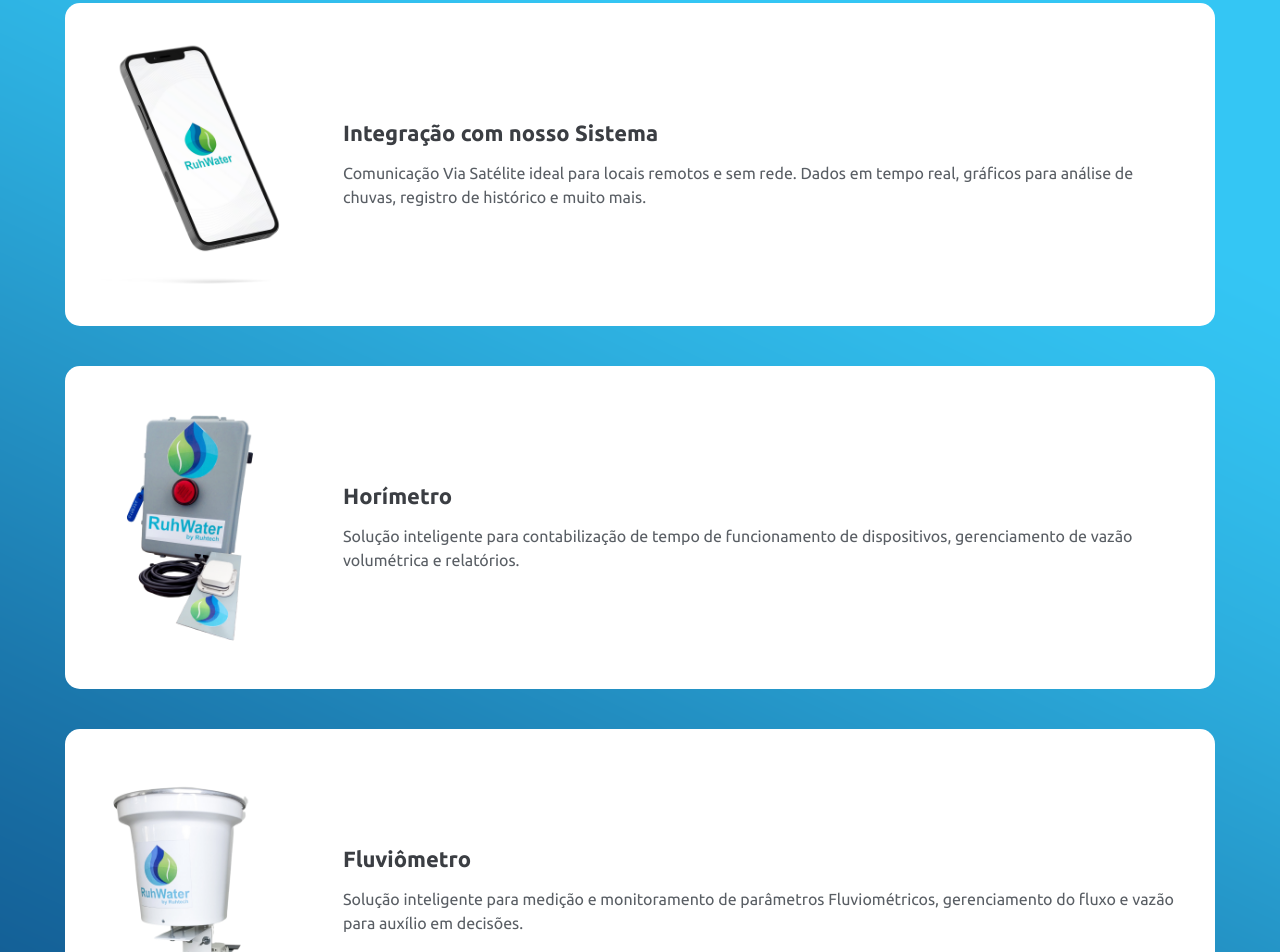
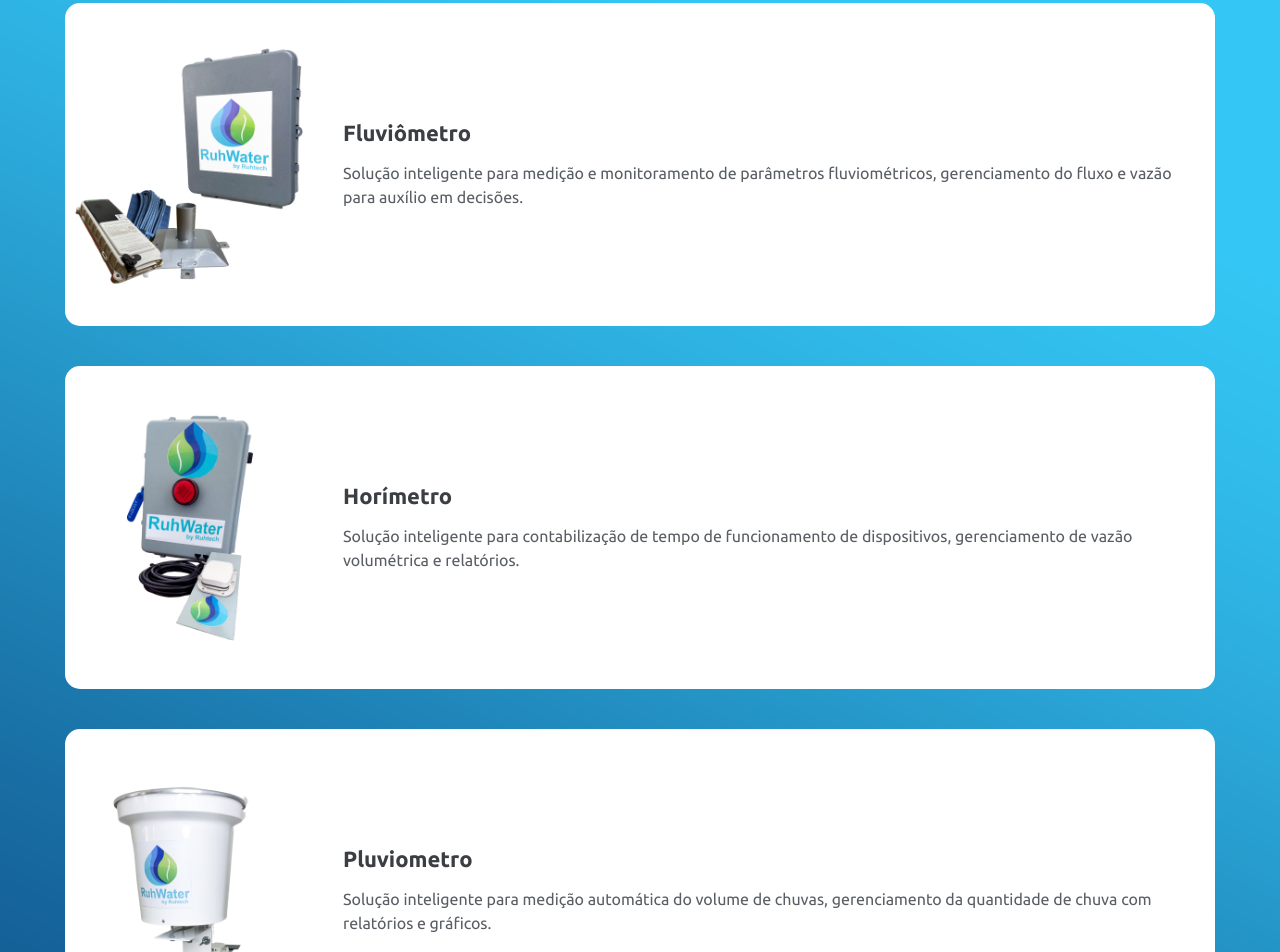
Before and after one commit to eeaeea/ruh-water, a Next.js app: page / in a window 1280 px wide. Shown: the part 2360-3312 px from the top of the page. Built offline with nearby package versions, Linux system fonts and the light colour scheme.

Commit message:
Troca de Imagens

```diff
--- a/src/components/Section3/index.tsx
+++ b/src/components/Section3/index.tsx
@@ -13,25 +13,19 @@ export default function Section3() {
         </p>
 
         <div className={styles.containerCard}>
-          <img
-            src="/images/Imagem-RuhWater-11.png"
-            alt=""
-          />
+          <img src="/images/Imagem-RuhWater-6.png" alt="" />
           <div>
-            <h2>Integração com nosso Sistema</h2>
+            <h2>Fluviômetro</h2>
             <p>
-              Comunicação Via Satélite ideal para locais remotos e sem rede.
-              Dados em tempo real, gráficos para análise de chuvas, registro de
-              histórico e muito mais.
+              Solução inteligente para medição e monitoramento de parâmetros
+              fluviométricos, gerenciamento do fluxo e vazão para auxílio em
+              decisões.
             </p>
           </div>
         </div>
 
         <div className={styles.containerCard}>
-          <img
-            src="/images/Imagem-RuhWater-3.png"
-            alt=""
-          />
+          <img src="/images/Imagem-RuhWater-3.png" alt="" />
           <div>
             <h2>Horímetro</h2>
             <p>
@@ -42,16 +36,12 @@ export default function Section3() {
         </div>
 
         <div className={styles.containerCard}>
-          <img
-            src="/images/Imagem-RuhWater-9.png"
-            alt=""
-          />
+          <img src="/images/Imagem-RuhWater-9.png" alt="" />
           <div>
-            <h2>Fluviômetro</h2>
+            <h2>Pluviometro</h2>
             <p>
-              Solução inteligente para medição e monitoramento de parâmetros
-              Fluviométricos, gerenciamento do fluxo e vazão para auxílio em
-              decisões.
+              Solução inteligente para medição automática do volume de chuvas,
+              gerenciamento da quantidade de chuva com relatórios e gráficos.
             </p>
           </div>
         </div>
```
Also changed, not shown: public/images/Imagem-RuhWater-6.png (added).
